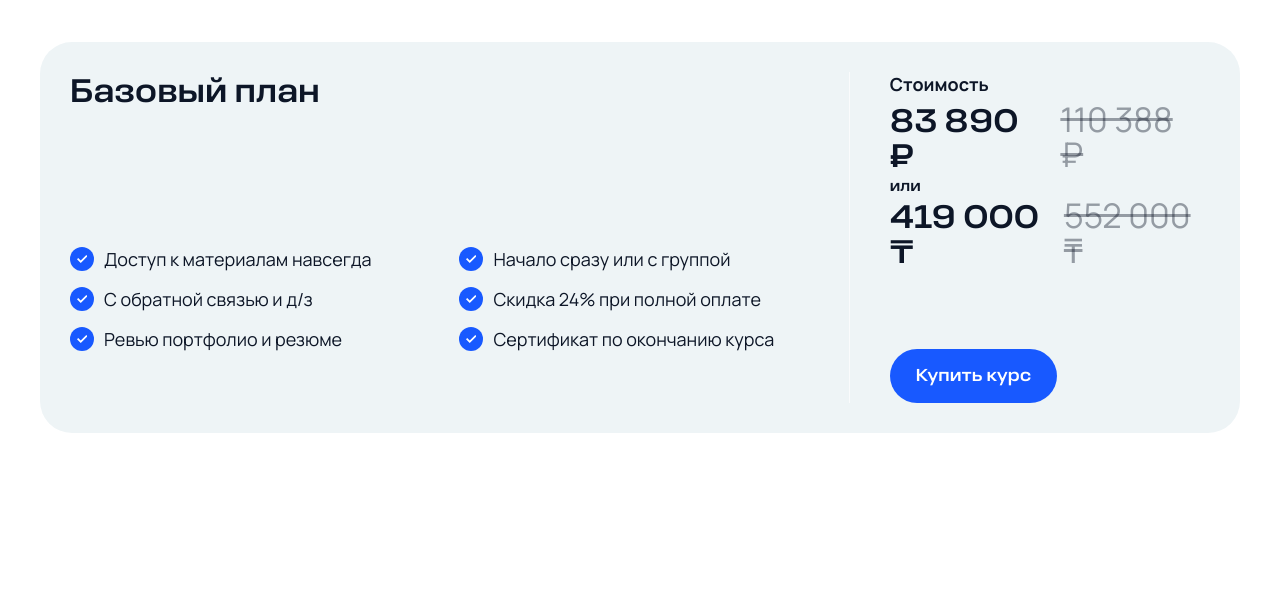
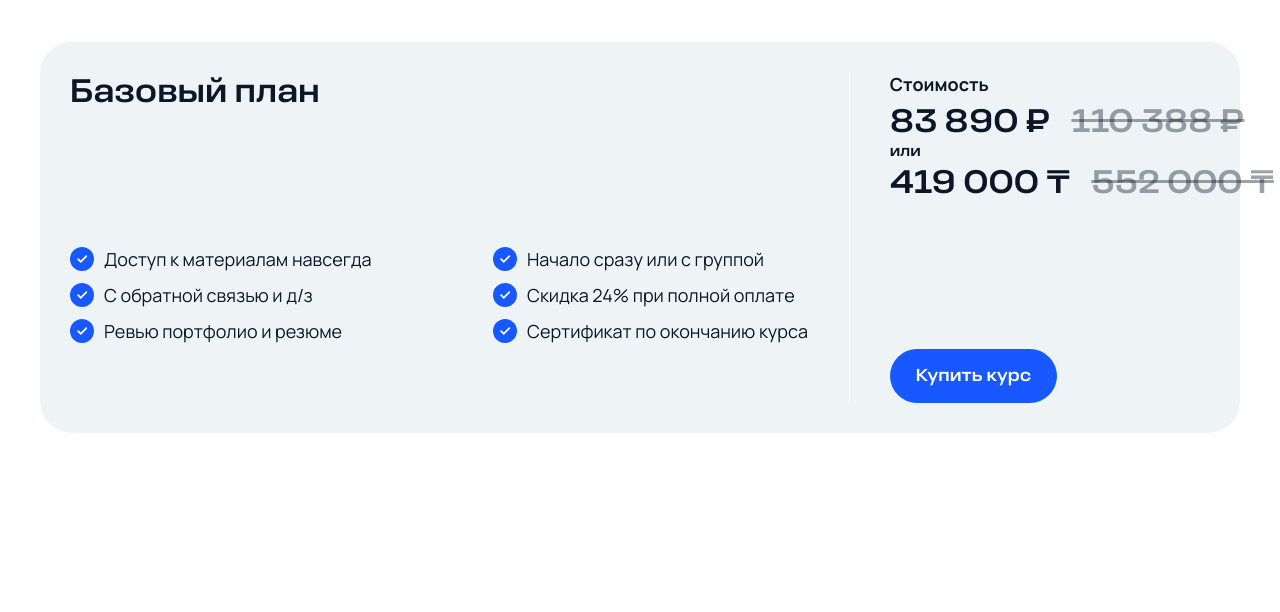
Before and after one commit to ministrov/champ-project, a website built with Vite: page index.html in a window 1280 px wide. Shown: the part 3136-3748 px from the top of the page. Built offline with nearby package versions, Linux system fonts and the light colour scheme.

Commit message:
feat(css): create a section price with a pixel perfect tool on desktop

```diff
--- a/src/style.css
+++ b/src/style.css
@@ -690,10 +690,12 @@ img {
 
 .plan-card__price-new {
   display: block;
+  width: fit-content;
   font-family: var(--font-display);
   font-weight: 500;
   font-size: 34px;
   line-height: 35px;
+  white-space: nowrap;
   color: var(--text-extra-dark);
 }
 
@@ -706,11 +708,12 @@ img {
 }
 
 .plan-card__price-old {
-  display: inline;
-  font-family: var(--font-secondary);
+  display: inline-block;
+  font-family: var(--font-display);
   font-weight: 500;
   font-size: 34px;
   line-height: 35px;
+  white-space: nowrap;
   color: rgba(13, 22, 39, 0.4);
   text-decoration: line-through;
 }
@@ -1121,4 +1124,13 @@ img {
   .price {
     padding: 138px 0 120px;
   }
+
+  .plan-card__price-field {
+    gap: 21px;
+  }
+
+  .plan-card__list {
+    grid-template-columns: 412px 328px;
+    gap: 11px;
+  }
 }
```
